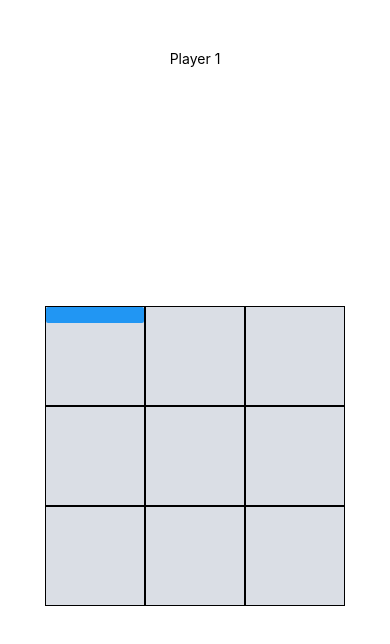
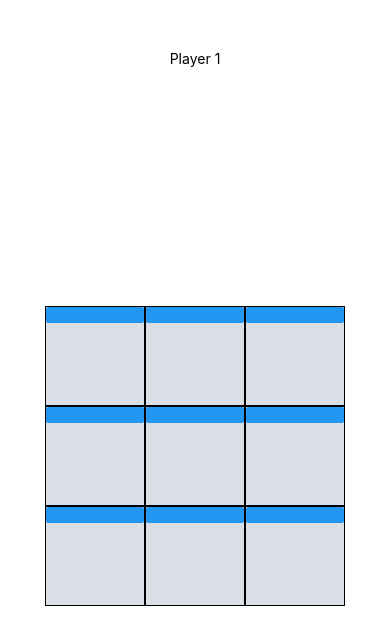
Before and after one commit to blewism29/tic-tac-toe-app, a React Native app: screen / in a window 390 px wide. Shown: the top 644 px of the page. Built offline with nearby package versions, Linux system fonts and the light colour scheme.

Commit message:
Adding logic to draw moves in board

```diff
--- a/App.js
+++ b/App.js
@@ -1,30 +1,43 @@
 import React, { Component } from 'react';
 import { StyleSheet, Text, View, Button, Alert } from 'react-native';
-import Turn from './Components/Turn'
+import Player from './Components/Player'
 import Board from './Components/Board'
 
 export default class App extends Component {
 
-  handleSquareClick(squareClicked) {
-    Alert.alert('You tapped! ' + squareClicked )
+  handleSquareClick(row, column) {
+    Alert.alert(row + ' - ' + column );
+  };
+
+  checkEndGame() {
+
   }
 
+  boardGame = [
+    [null, null, null],
+    [null, null, null],
+    [null, null, null],
+  ];
+
   CONSTANTS = {
-     PLAYER1: "Player 1",
-     PLAYER2: "COM",
-     PLAYER1_MOVE: "X",
-     PLAYER2_MOVE: "O"
-  }
+    PLAYER1: "Player 1",
+    PLAYER2: "COM"
+  };
+
+  currentPlayer = this.CONSTANTS.PLAYER1;
 
   render() {
     return (
       <View style={styles.container}>
 
-        <Turn playerName='Player 1'/>
+        <Player playerName={this.currentPlayer}/>
+
         <Board
-          style={styles.board_container}
-          onClick={this.handleSquareClick}
+          style={ styles.board_container }
+          onClick={ this.handleSquareClick }
+          boardGame={ this.boardGame }
         />
+
       </View>
     );
   }
--- a/Components/Board.js
+++ b/Components/Board.js
@@ -1,38 +1,109 @@
 import React, { Component } from 'react';
 import { StyleSheet, Text, View, Button } from 'react-native';
 import PropTypes from 'prop-types';
+import Square from './Square'
 
 const propTypes = {
-    onClick: PropTypes.func.isRequired
+    onClick: PropTypes.func.isRequired,
+    boardGame: PropTypes.array.isRequired
 };
 
 class Board extends Component {
+
+    CONSTANTS = {
+        PLAYER1_MOVE: "X",
+        PLAYER2_MOVE: "O"
+    };
+
+    evaluatePosition(row, col) {
+        return this.props.boardGame[row][col] == true || this.props.boardGame[row][col] == false ? true : false
+    }
+
+    drawPosition(row, col) {
+        switch (this.props.boardGame[row][col]) {
+            case true:
+                return this.CONSTANTS.PLAYER1_MOVE;
+            case false:
+                return this.CONSTANTS.PLAYER2_MOVE;
+            default:
+                return "";
+        }
+    }
+
     render() {
         return (
             <View style={styles.container}>
 
                 <View style={styles.row}>
-                <View style={styles.square}>
-                <Button
-                    style={styles.square_button}
-                    title=""
-                    onPress={ () => this.props.onClick(1) }
+                    <Square
+                        onClick={ this.props.onClick }
+                        row={0}
+                        column={0}
+                        disabled={ this.evaluatePosition(0, 0) }
+                        mark={ this.drawPosition(0, 0) }
                     />
-                </View>
-                <View style={styles.square} />
-                <View style={styles.square} />
+                    <Square
+                        onClick={ this.props.onClick }
+                        row={0}
+                        column={1}
+                        disabled={ this.evaluatePosition(0, 1) }
+                        mark={ this.drawPosition(0, 1) }
+                    />
+                    <Square
+                        onClick={ this.props.onClick }
+                        row={0}
+                        column={2}
+                        disabled={ this.evaluatePosition(0, 2) }
+                        mark={ this.drawPosition(0, 2) }
+                    />
                 </View>
 
                 <View style={styles.row}>
-                <View style={styles.square} />
-                <View style={styles.square} />
-                <View style={styles.square} />
+                    <Square
+                        onClick={ this.props.onClick }
+                        row={1}
+                        column={0}
+                        disabled={ this.evaluatePosition(1, 0) }
+                        mark={ this.drawPosition(1, 0) }
+                    />
+                    <Square
+                        onClick={ this.props.onClick }
+                        row={1}
+                        column={1}
+                        disabled={ this.evaluatePosition(1, 1) }
+                        mark={ this.drawPosition(1, 1) }
+                    />
+                    <Square
+                        onClick={ this.props.onClick }
+                        row={1}
+                        column={2}
+                        disabled={ this.evaluatePosition(1, 2) }
+                        mark={ this.drawPosition(1, 2) }
+                    />
                 </View>
 
                 <View style={styles.row}>
-                <View style={styles.square} />
-                <View style={styles.square} />
-                <View style={styles.square} />
+                    <Square
+                        onClick={ this.props.onClick }
+                        row={2}
+                        column={0}
+                        disabled={ this.evaluatePosition(2, 0) }
+                        mark={ this.drawPosition(2, 0) }
+                    />
+                    <Square
+                        onClick={ this.props.onClick }
+                        row={2}
+                        column={1}
+                        disabled={ this.evaluatePosition(2, 1) }
+                        mark={ this.drawPosition(2, 1) }
+                    />
+                    <Square
+                        onClick={ this.props.onClick }
+                        row={2}
+                        column={2}
+                        disabled={ this.evaluatePosition(2, 2) }
+                        mark={ this.drawPosition(2, 2) }
+                    />
                 </View>
 
             </View>
@@ -51,17 +122,6 @@ const styles = StyleSheet.create({
     row: {
       backgroundColor: '#dadee5',
       flexDirection: 'row'
-    },
-    square: {
-      borderStyle: 'solid',
-      borderColor: '#000000',
-      borderWidth: 1,
-      width: 100,
-      height: 100
-    },
-    square_button: {
-      width: 100,
-      height: 200
     }
   });
 
--- /dev/null
+++ b/Components/Square.js
@@ -0,0 +1,44 @@
+import React, { Component } from 'react';
+import { StyleSheet, Text, View, Button } from 'react-native';
+import PropTypes from 'prop-types';
+
+const propTypes = {
+    onClick: PropTypes.func.isRequired,
+    row: PropTypes.number.isRequired,
+    column: PropTypes.number.isRequired,
+    disabled: PropTypes.bool.isRequired,
+    mark: PropTypes.string.isRequired
+};
+
+class Square extends Component {
+    render() {
+        return (
+            <View style={ styles.container }>
+                <Button
+                    disabled={this.props.disabled}
+                    style={ styles.button }
+                    title={ this.props.mark }
+                    onPress={ () => this.props.onClick( this.props.row, this.props.column ) }
+                />
+            </View>
+        );
+    }
+};
+
+const styles = StyleSheet.create({
+    container: {
+        borderStyle: 'solid',
+        borderColor: '#000000',
+        borderWidth: 1,
+        width: 100,
+        height: 100
+      },
+      button: {
+        width: 100,
+        height: 200
+      }
+});
+
+Square.propTypes = propTypes;
+
+export default Square;
```
Also changed, not shown: Components/Player.js (renamed from Components/Turn.js, +3 -4 lines), Logic/minimax.js (added). Lines whose indentation alone changed are shown as unchanged.
